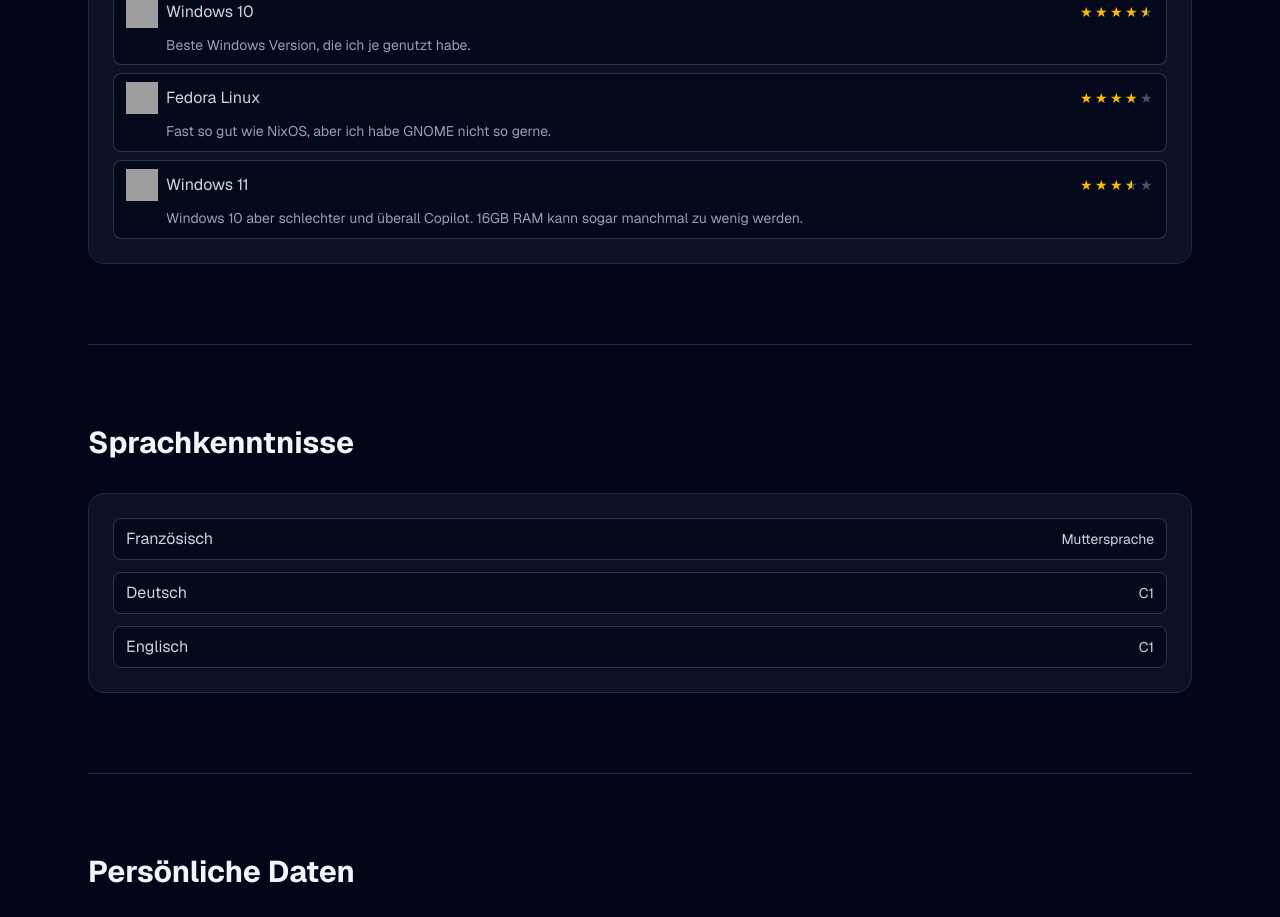
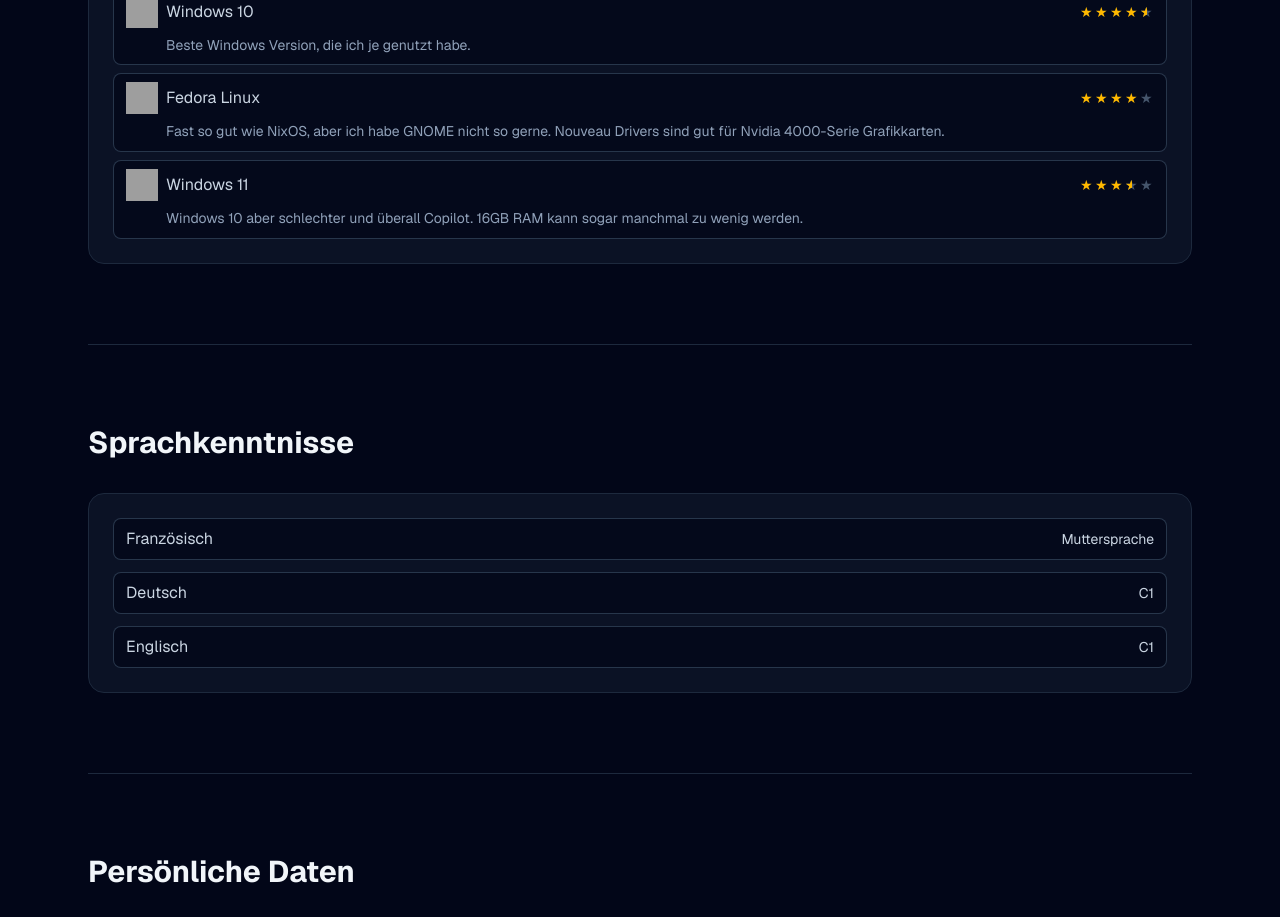
Before and after one commit to im24b-staquetq/QuentinPortfolio, a Next.js app: page / in a window 1280 px wide. Shown: the part 3700-4617 px from the top of the page. Built offline with nearby package versions, Linux system fonts and the light colour scheme; grey boxes are pictures that could not be loaded.

Commit message:
update Fedora Linux note to include compatibility with Nvidia 4000-series graphics cards

```diff
--- a/app/page.js
+++ b/app/page.js
@@ -129,7 +129,7 @@
 const osSystems = [
   { name: "NixOS", iconUrl: "https://cdn.simpleicons.org/nixos/7EBAE4", rating: 5, note: "Echt gute Linux Distribution. Performant, man kann alles anpassen. Hatte viel Spass, mein Hyprland Config zu erstellen." },
   { name: "Windows 10", iconUrl: "https://skillicons.dev/icons?i=windows", rating: 4.5, note: "Beste Windows Version, die ich je genutzt habe." },
-  { name: "Fedora Linux", iconUrl: "https://cdn.simpleicons.org/fedora/51A2DA", rating: 4, note: "Fast so gut wie NixOS, aber ich habe GNOME nicht so gerne." },
+  { name: "Fedora Linux", iconUrl: "https://cdn.simpleicons.org/fedora/51A2DA", rating: 4, note: "Fast so gut wie NixOS, aber ich habe GNOME nicht so gerne. Nouveau Drivers sind gut für Nvidia 4000-Serie Grafikkarten." },
   { name: "Windows 11", iconUrl: "https://skillicons.dev/icons?i=windows", rating: 3.5, note: "Windows 10 aber schlechter und überall Copilot. 16GB RAM kann sogar manchmal zu wenig werden." },
 ];
 
```
